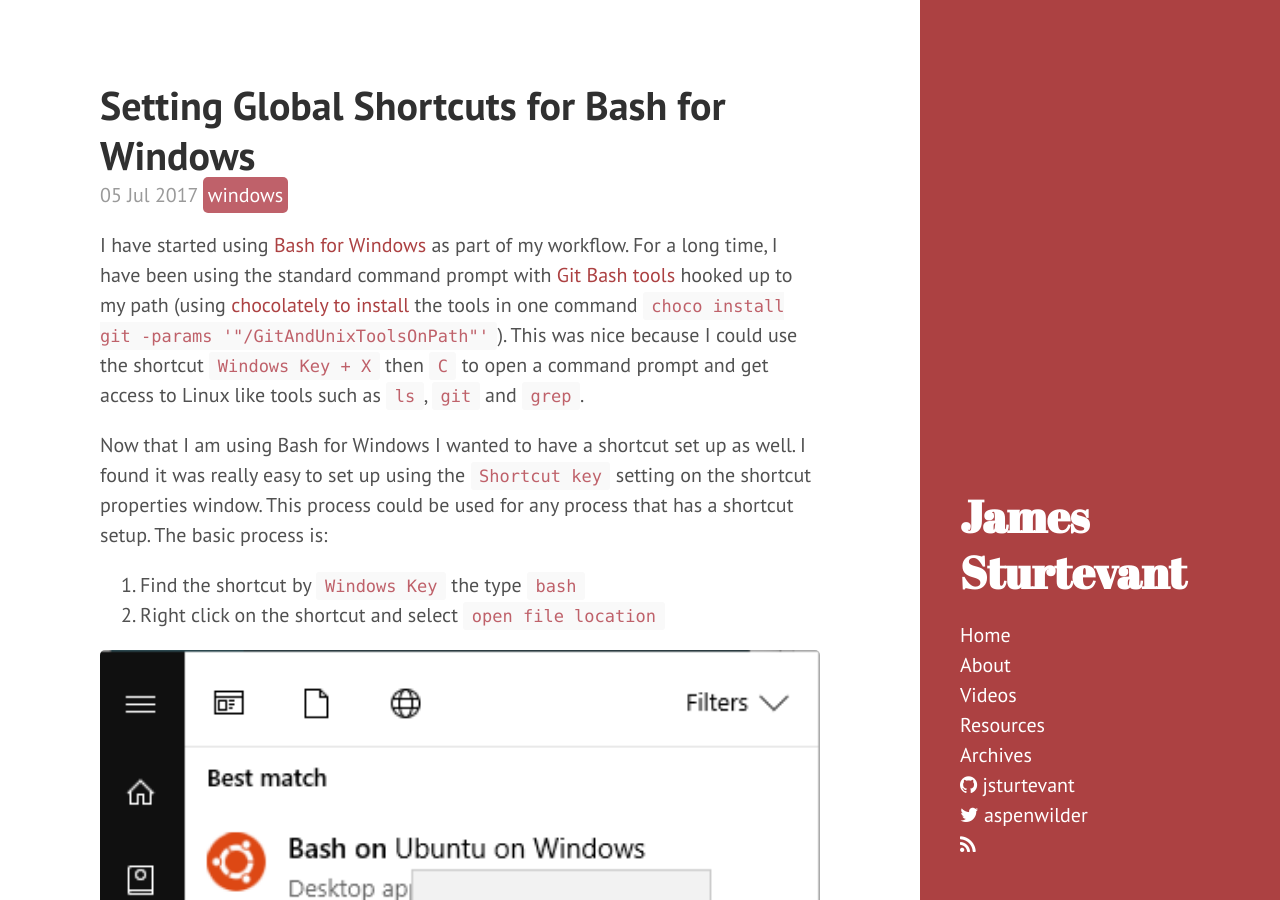
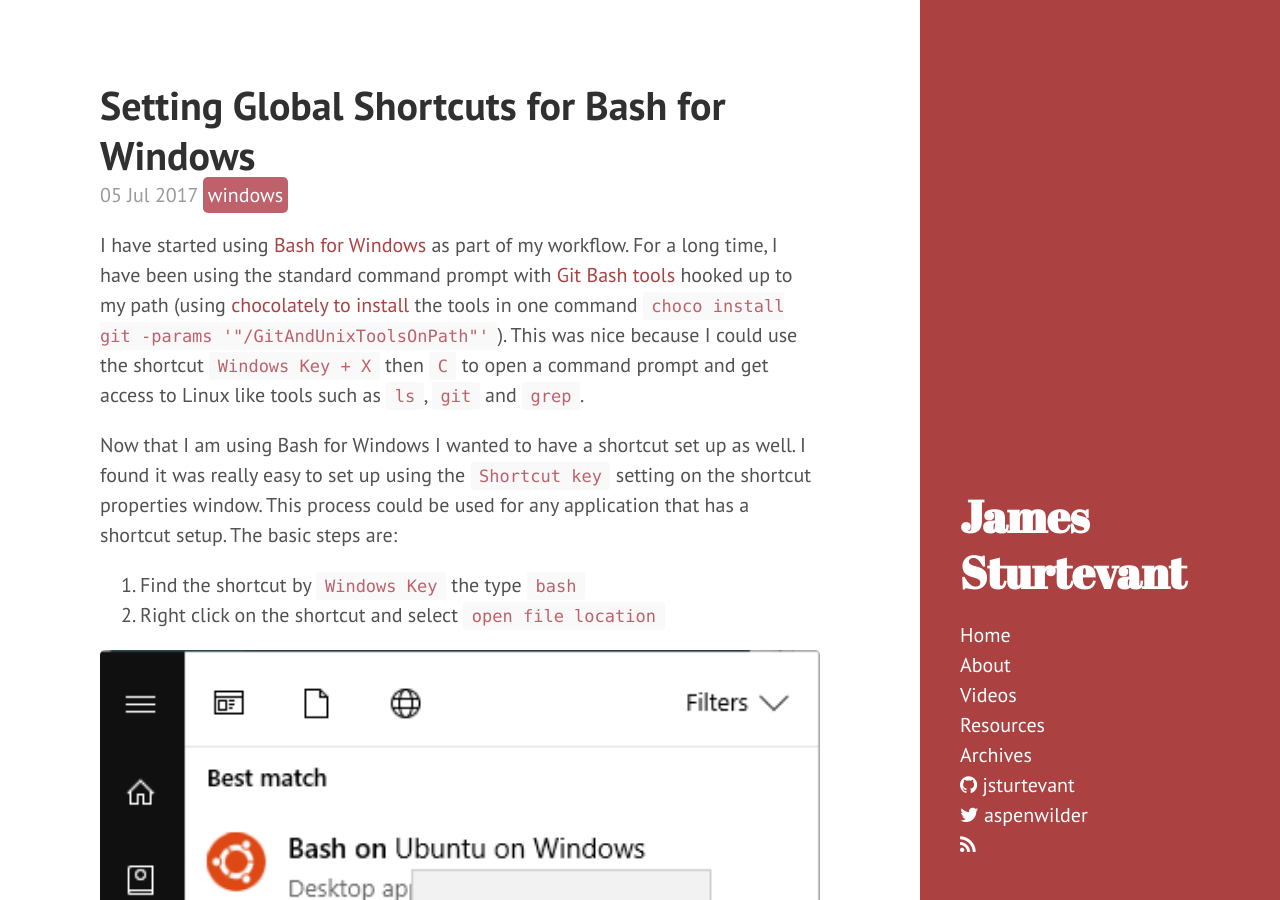
Before and after one commit to jsturtevant/jsturtevant.github.io, a Jekyll site: the page built from _posts/2017-07-05-Setting-Global-Shortcuts-for-Bash-for-Windows.md, in a window 1280 px wide and 900 px high. Built offline with Jekyll 4.4.1, drawn with Linux system fonts in a browser that asks for light colours; nearby versions of some CDN libraries; comment, search, counter and statistics services are not loaded.

Commit message:
fix wording

```diff
--- a/_posts/2017-07-05-Setting-Global-Shortcuts-for-Bash-for-Windows.md
+++ b/_posts/2017-07-05-Setting-Global-Shortcuts-for-Bash-for-Windows.md
@@ -8,7 +8,7 @@ categories:
 
 I have started using [Bash for Windows](https://msdn.microsoft.com/en-us/commandline/wsl/install_guide) as part of my workflow.  For a long time, I have been using the standard command prompt with [Git Bash tools](https://git-for-windows.github.io/) hooked up to my path (using [chocolately to install](http://www.jamessturtevant.com/posts/Chocolatey-And-Boxstarter/) the tools in one command `choco install git -params '"/GitAndUnixToolsOnPath"'`). This was nice because I could use the shortcut `Windows Key + X` then `C` to open a command prompt and get access to Linux like tools such as `ls`, `git` and `grep`.
 
-Now that I am using Bash for Windows I wanted to have a shortcut set up as well.  I found it was really easy to set up using the `Shortcut key` setting on the shortcut properties window.  This process could be used for any process that has a shortcut setup.  The basic process is:
+Now that I am using Bash for Windows I wanted to have a shortcut set up as well.  I found it was really easy to set up using the `Shortcut key` setting on the shortcut properties window.  This process could be used for any application that has a shortcut setup.  The basic steps are:
 
 1. Find the shortcut by `Windows Key` the type `bash`
 2. Right click on the shortcut and select `open file location`
```
